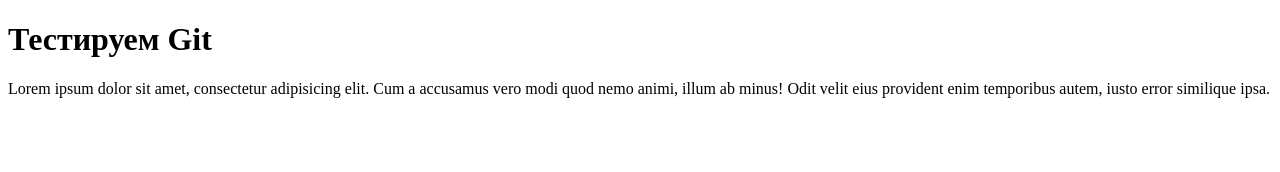
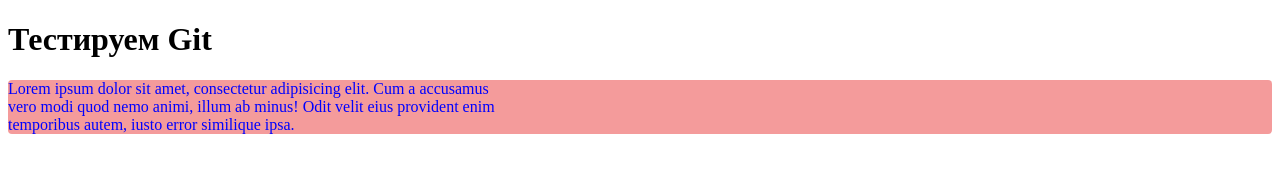
Before and after one commit to IAMMEMIAL/test1, a plain HTML site: page index.html in a window 1280 px wide. Drawn offline with Linux system fonts and the light colour scheme; the site is published under a folder, as on GitHub Pages, so addresses that start at the root find nothing.

Commit message:
Update index.html

```diff
--- a/index.html
+++ b/index.html
@@ -4,7 +4,7 @@
     <meta charset="UTF-8">
     <meta name="viewport" content="width=device-width, initial-scale=1.0">
     <title>Document</title>
-    <link rel="stylesheet" href="/css/1.css">
+    <link rel="stylesheet" href="css/1.css">
 </head>
 <body>
 <h1> Тестируем Git</h1>
```
